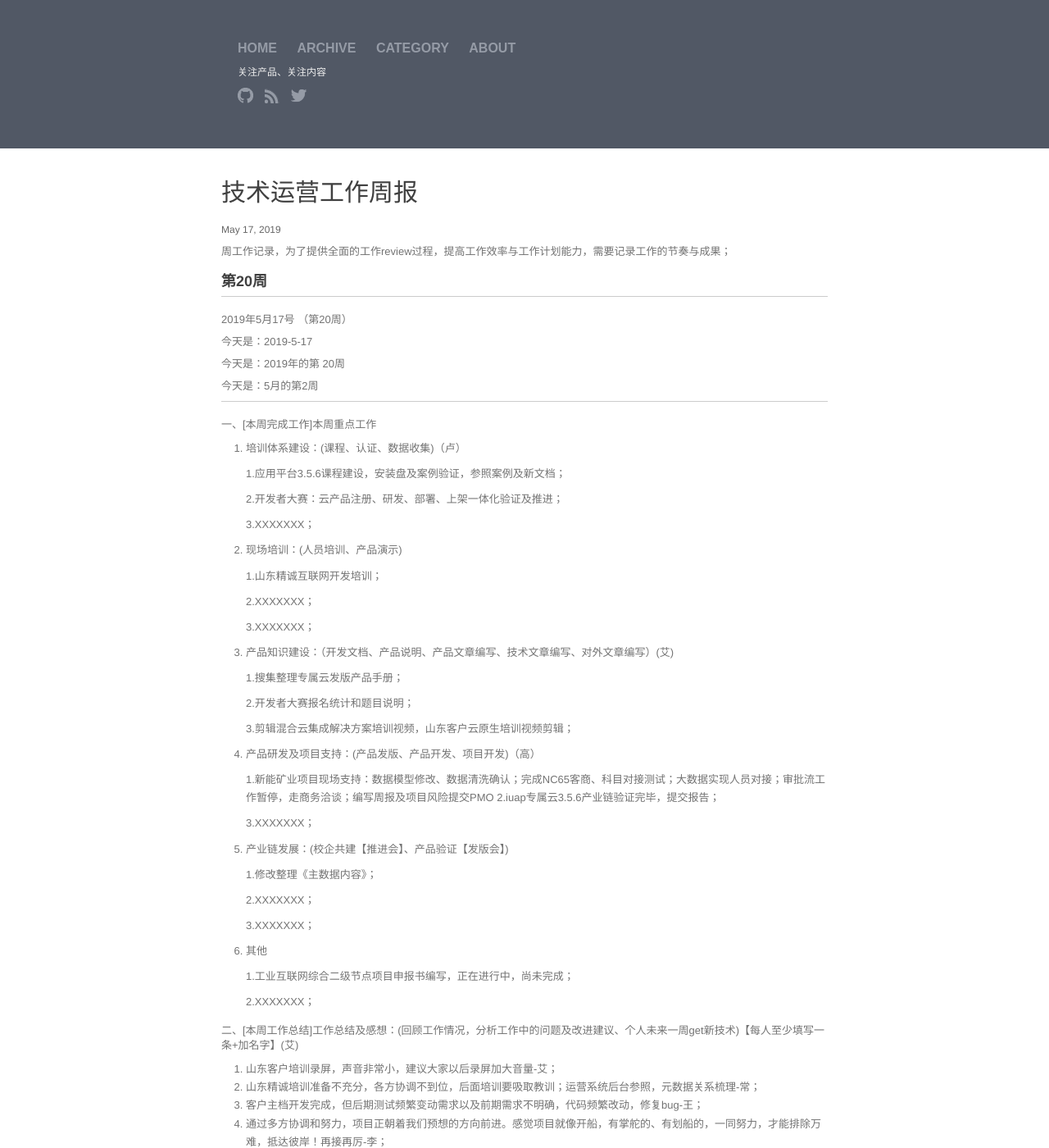
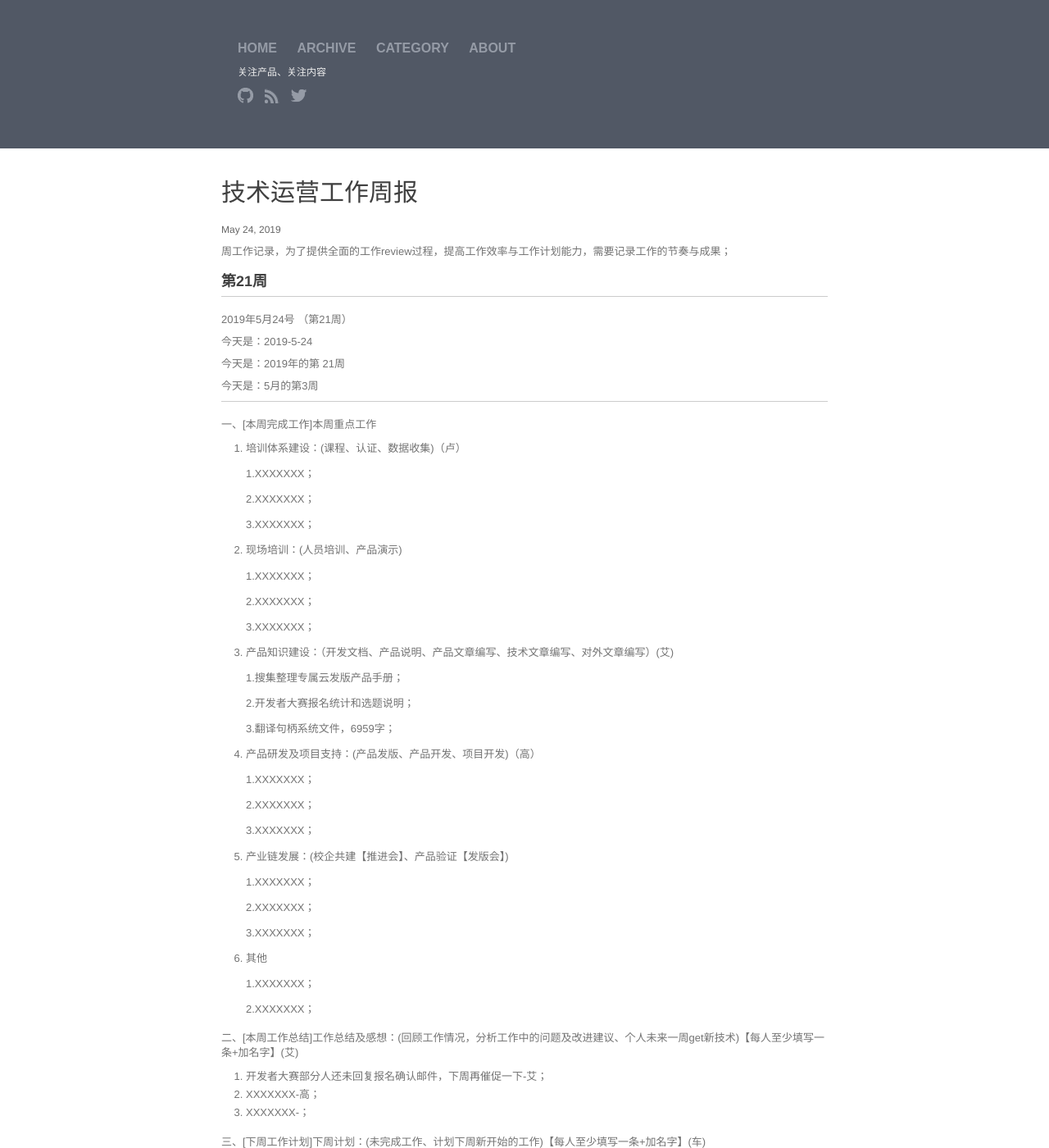
Before and after one commit to walllFlower/blog, a Jekyll site: the page built from _posts/2018-07-17-day_report_cxz.md, in a window 1280 px wide and 1400 px high. Shown: the whole window at 82% size. Built offline with Jekyll 4.4.1, drawn with Linux system fonts in a browser that asks for light colours; comment, search, counter and statistics services are not loaded; some of the changed text lies outside the part shown.

Commit message:
Update 2018-07-17-day_report_cxz.md

```diff
--- a/_posts/2018-07-17-day_report_cxz.md
+++ b/_posts/2018-07-17-day_report_cxz.md
@@ -1,11 +1,88 @@
 ---
 layout: post
 title:  "技术运营工作周报"
-date:   2019-5-17 14:57:32
+date:   2019-5-24 14:57:32
 categories: 技术运营工作周报
 ---
 
 周工作记录，为了提供全面的工作review过程，提高工作效率与工作计划能力，需要记录工作的节奏与成果；
+
+###  第21周
+
+***
+
+2019年5月24号 （第21周）
+
+今天是：2019-5-24
+
+今天是：2019年的第 21周
+
+今天是：5月的第3周
+
+***
+
+一、[本周完成工作]本周重点工作
+
+1. 培训体系建设：(课程、认证、数据收集)（卢）
+
+    1.XXXXXXX；
+
+    2.XXXXXXX；
+
+    3.XXXXXXX；
+
+2. 现场培训：(人员培训、产品演示)
+
+    1.XXXXXXX；
+
+    2.XXXXXXX；
+
+    3.XXXXXXX；
+
+3. 产品知识建设：（开发文档、产品说明、产品文章编写、技术文章编写、对外文章编写）(艾)
+
+    1.搜集整理专属云发版产品手册；
+
+    2.开发者大赛报名统计和选题说明；
+
+    3.翻译句柄系统文件，6959字；
+
+4. 产品研发及项目支持：(产品发版、产品开发、项目开发)（高）
+
+    1.XXXXXXX；
+
+    2.XXXXXXX；
+
+    3.XXXXXXX；
+
+5. 产业链发展：(校企共建【推进会】、产品验证【发版会】)
+
+    1.XXXXXXX；
+
+    2.XXXXXXX；
+
+    3.XXXXXXX；
+
+6. 其他
+
+    1.XXXXXXX；
+
+    2.XXXXXXX；
+
+二、[本周工作总结]工作总结及感想：(回顾工作情况，分析工作中的问题及改进建议、个人未来一周get新技术)【每人至少填写一条+加名字】(艾)
+
+1. 开发者大赛部分人还未回复报名确认邮件，下周再催促一下-艾；
+2. XXXXXXX-高；
+3. XXXXXXX-；
+
+三、[下周工作计划]下周计划：(未完成工作、计划下周新开始的工作)【每人至少填写一条+加名字】(车)
+
+1. 搜集整理专属云发版产品手册，开发者大赛报名统计-艾；
+2. XXXXXXX；
+3. XXXXXXX；
+
+
+
 
 ###  第20周
 
```
